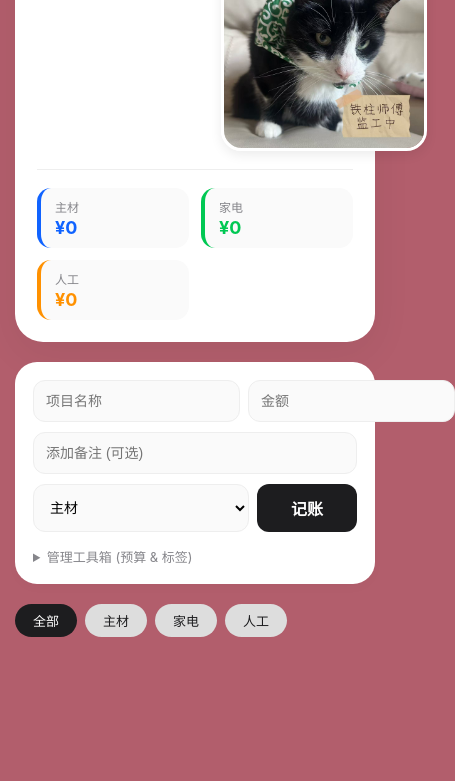
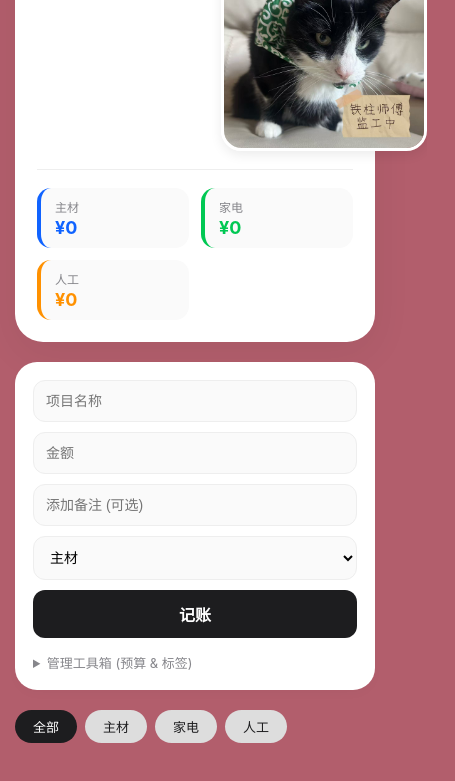
Before and after one commit to ruigezhou18-lab/peachpicker, a plain HTML site: page index.html in a window 390 px wide. Shown: the part 165-946 px from the top of the page, 455 px wide, since content can reach past the window. Before the commit the page ends 875 px from the top, so only its background shows below. Drawn offline with Linux system fonts and the light colour scheme.

Commit message:
Update index.html

```diff
--- a/index.html
+++ b/index.html
@@ -105,6 +105,20 @@
         .item-right { text-align: right; display: flex; align-items: center; gap: 12px; }
         .item-cost { font-weight: 800; font-family: "Monaco", monospace; font-size: 16px; }
         .del-action { color: #ccc; font-size: 20px; padding: 5px; cursor: pointer; }
+
+        @media (max-width: 480px) {
+    /* 假设你的包裹容器叫 input-group 或 row */
+    .input-row {
+        display: flex;
+        flex-direction: column; /* 改为垂直排列 */
+        gap: 10px; /* 增加上下间距 */
+    }
+
+    .input-row input {
+        width: 100% !important; /* 让输入框占满全宽 */
+        box-sizing: border-box; /* 确保 padding 不撑破边框 */
+    }
+}
     </style>
 </head>
 <body>
```
